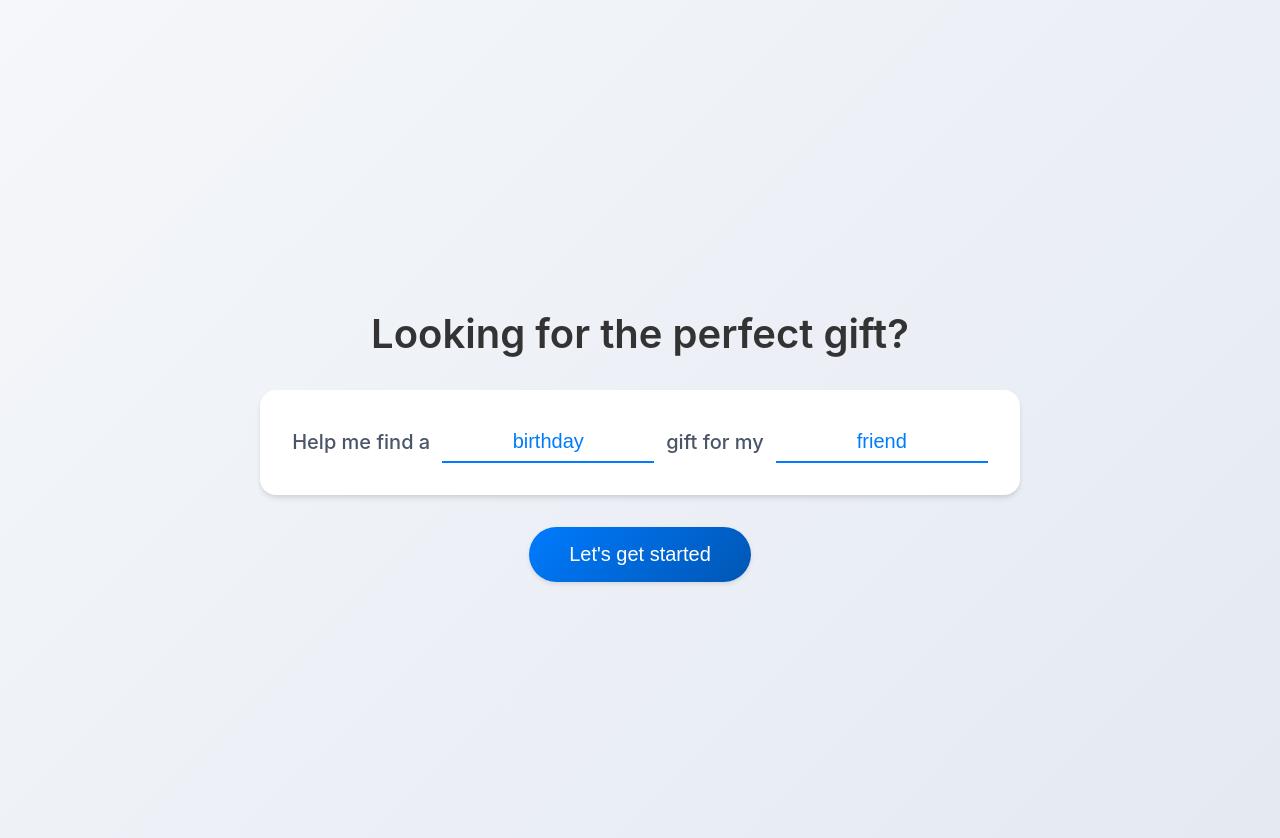
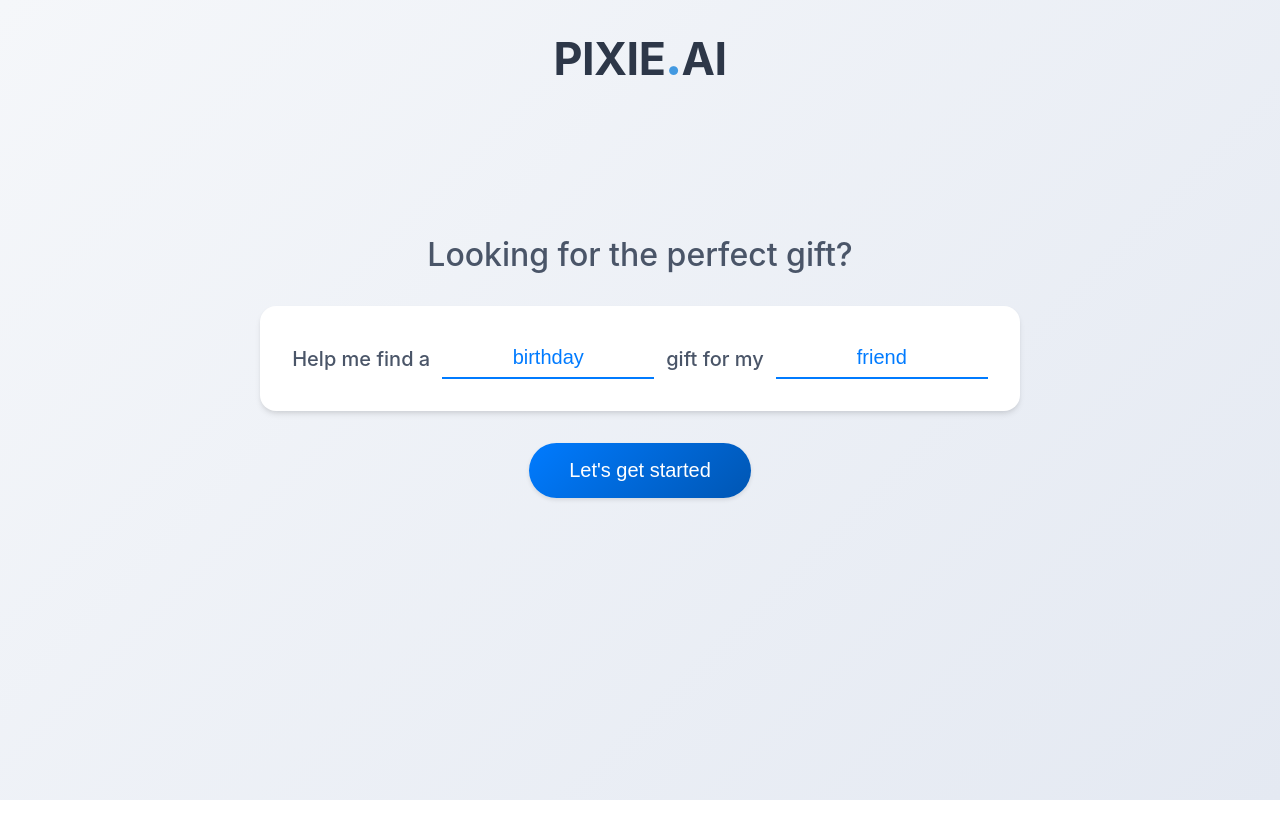
Before and after one commit to sporicle/gift-ai, an Angular app in the folder gift-frontend/: page / in a window 1280 px wide. Shown: the top 838 px of the page. After the commit the page ends 800 px from the top, so only its background shows below. Built offline with nearby package versions, Linux system fonts and the light colour scheme.

Commit message:
Add logo to landing page.

```diff
--- a/gift-frontend/src/app/components/landing-page/landing-page.component.html
+++ b/gift-frontend/src/app/components/landing-page/landing-page.component.html
@@ -1,4 +1,8 @@
 <div class="landing-container">
+  <div class="logo-container">
+    <div class="logo">PIXIE<span class="logo-dot">.</span>AI</div>
+  </div>
+
   <h1>Looking for the perfect gift?</h1>
 
   <div class="prompt-container">
--- a/gift-frontend/src/app/components/landing-page/landing-page.component.scss
+++ b/gift-frontend/src/app/components/landing-page/landing-page.component.scss
@@ -3,16 +3,14 @@
   flex-direction: column;
   align-items: center;
   justify-content: center;
-  min-height: 100vh;
-  padding: 2rem;
   text-align: center;
   background: transparent;
 
   h1 {
-    font-size: 2.5rem;
+    font-size: 2rem;
     margin-bottom: 2rem;
-    color: #333;
-    font-weight: 600;
+    color: #4a5568;
+    font-weight: 500;
   }
 }
 
@@ -158,3 +156,28 @@
   display: block;
   width: 100%;
 }
+
+.logo-container {
+  text-align: center;
+  margin-top: 2rem;
+  margin-bottom: 8rem;
+  animation: fadeIn 0.8s ease-out;
+}
+
+.logo {
+  font-size: 2.8rem;
+  font-weight: 700;
+  letter-spacing: -0.5px;
+  color: #2d3748;
+  margin: 0;
+  padding: 0;
+
+  .logo-dot {
+    color: #4299e1;
+    font-weight: 900;
+  }
+
+  h1 {
+    font-size: 5rem;
+  }
+}
```
